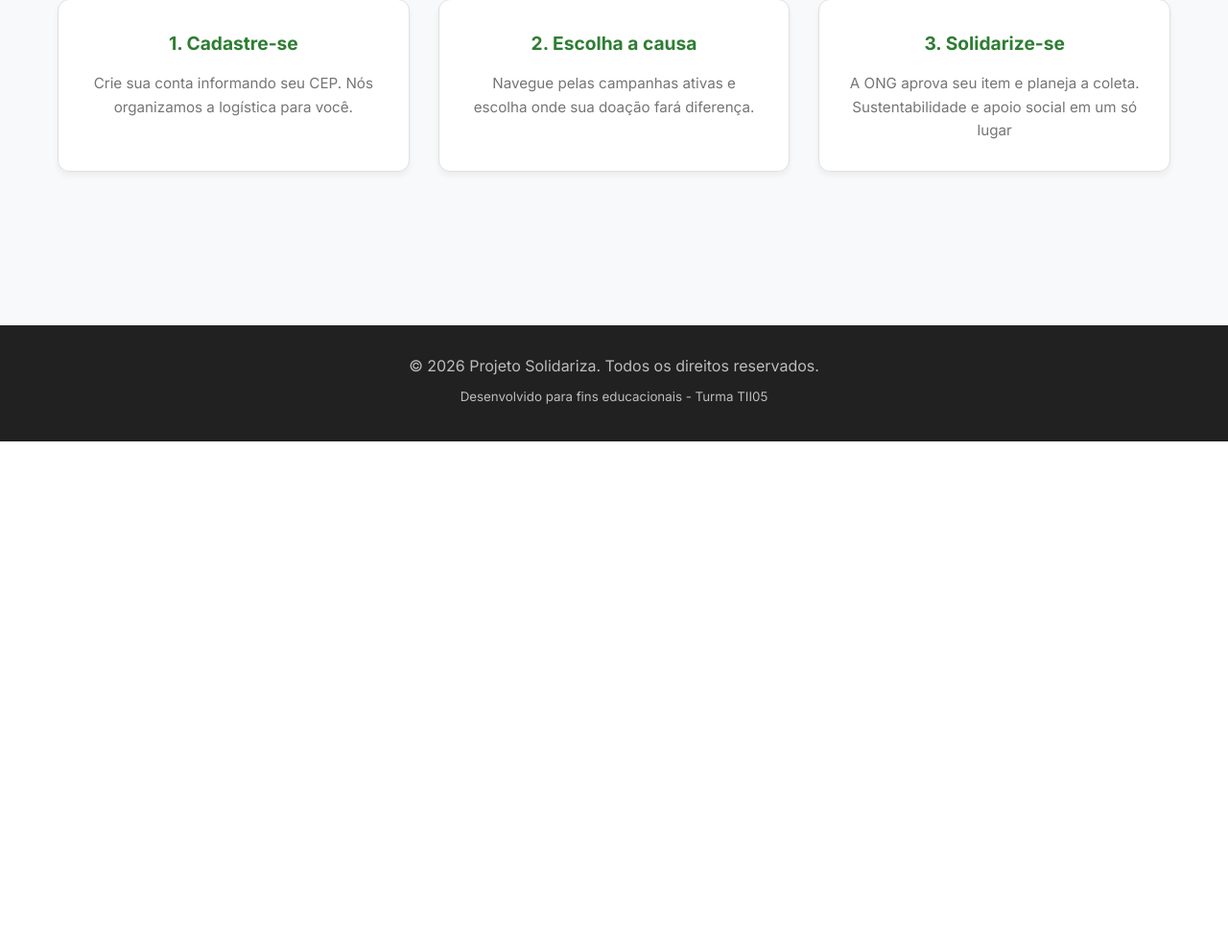
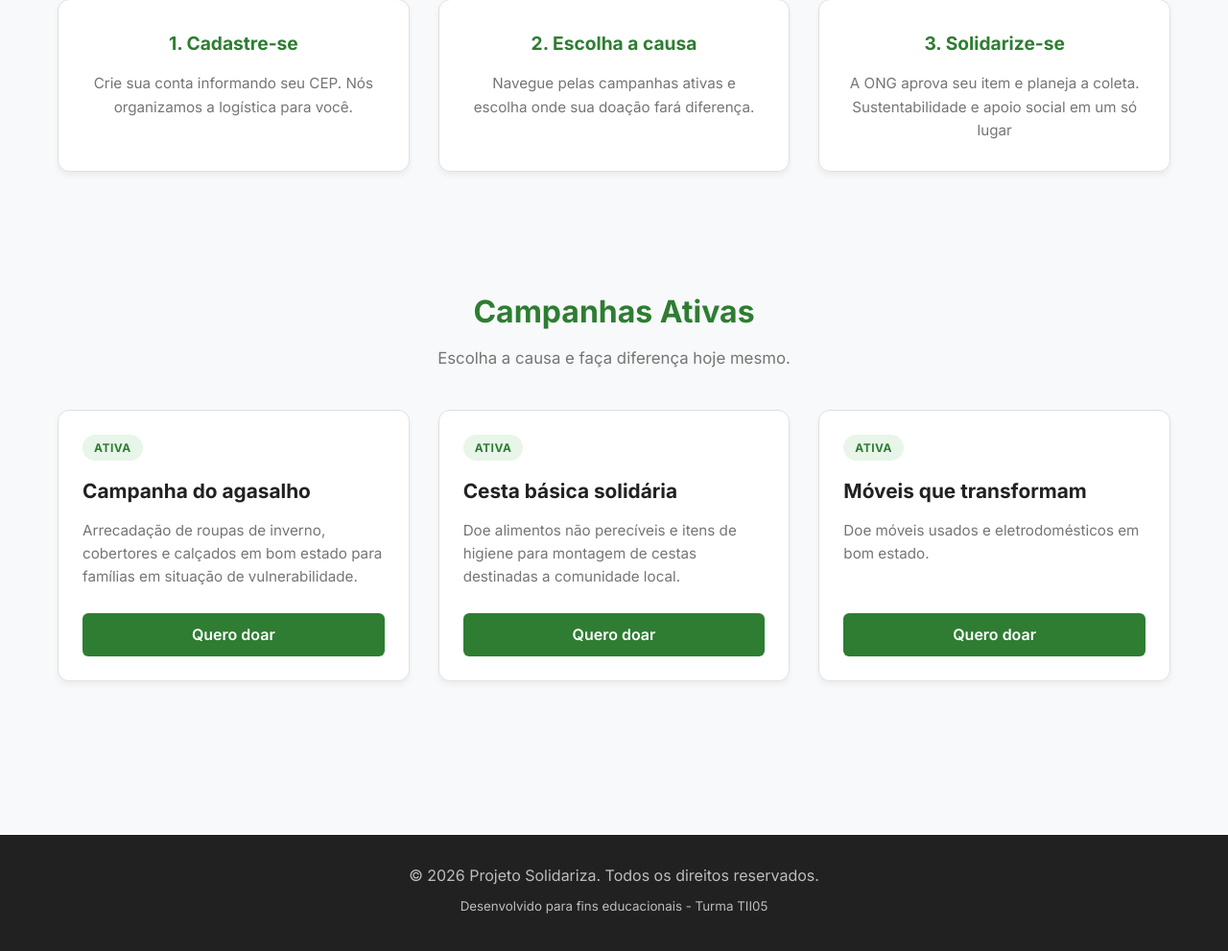
Before and after one commit to MarceloMFreitas/UC07---TII05, a PHP site: page / in a window 1280 px wide. Shown: the part 788-1779 px from the top of the page at 96% size. Before the commit the page ends 1248 px from the top, so only its background shows below. Run offline with PHP 8.4, Linux system fonts and the light colour scheme.

Commit message:
adiciona a vitrine estatica

```diff
--- a/Projeto_Solidariza/assets/css/style.css
+++ b/Projeto_Solidariza/assets/css/style.css
@@ -31,6 +31,11 @@
     margin: 0;
     padding: 0;
     box-sizing: border-box; /* Garante que padding não aumente o tamanho da caixa */
+}
+
+html {
+    /* Faz a tela deslizar suavemente ao clicar em links de âncora (#campanhas) */
+    scroll-behavior: smooth;
 }
 
 body {
@@ -351,3 +356,98 @@ ul {
         transform: translateY(-9.5px) rotate(-45deg);
     }
 }
+
+
+
+/* ==========================================================================
+   10. VITRINE DE CAMPANHAS (CSS GRID)
+   ========================================================================== */
+.vitrine-campanhas {
+    padding: 60px 0;
+    /* Compensa a altura do menu fixo (sticky) para o título não ficar escondido ao rolar */
+    scroll-margin-top: 80px;
+}
+
+.cabecalho-secao {
+    text-align: center;
+    margin-bottom: 40px;
+}
+
+.cabecalho-secao h3 {
+    font-size: 2rem;
+    color: var(--cor-primaria);
+    margin-bottom: 10px;
+}
+
+.cabecalho-secao p {
+    color: var(--cor-texto-claro);
+    font-size: 1.05rem;
+}
+
+/* CSS Grid responsivo automático: cria quantas colunas couberem com no mínimo 300px */
+.grid-campanhas {
+    display: grid;
+    grid-template-columns: repeat(auto-fit, minmax(300px, 1fr));
+    gap: 30px;
+}
+
+.card-campanha {
+    background-color: var(--cor-branco);
+    border: var(--borda-padrao);
+    border-radius: 12px;
+    padding: 25px;
+    box-shadow: var(--sombra-leve);
+
+    /* Flexbox em coluna para empurrar o botão sempre para o fundo do card */
+    display: flex;
+    flex-direction: column;
+    align-items: flex-start;
+    transition: transform 0.3s ease, box-shadow 0.3s ease;
+}
+
+.card-campanha:hover {
+    transform: translateY(-5px);
+    box-shadow: var(--sombra-hover);
+    border-color: var(--cor-primaria);
+}
+
+/* Badge (etiqueta) de Status da Campanha */
+.badge-status {
+    font-size: 0.75rem;
+    font-weight: 700;
+    text-transform: uppercase;
+    letter-spacing: 0.5px;
+    padding: 4px 12px;
+    border-radius: 20px; /* Formato de pílula */
+    margin-bottom: 15px;
+}
+
+.badge-status.ativa {
+    background-color: var(--cor-fundo-card); /* Verde Sálvia */
+    color: var(--cor-primaria);              /* Verde Folha */
+}
+
+.card-campanha h4 {
+    font-size: 1.3rem;
+    color: var(--cor-texto);
+    margin-bottom: 12px;
+}
+
+.descricao-campanha {
+    color: var(--cor-texto-claro);
+    font-size: 0.95rem;
+    margin-bottom: 25px;
+    /* flex-grow: 1 faz o texto ocupar o espaço disponível, alinhando os botões de todos os cards */
+    flex-grow: 1;
+}
+
+.rodape-card {
+    width: 100%;
+}
+
+/* Modificador para o botão ocupar 100% da largura do card */
+.btn-bloco {
+    display: block;
+    width: 100%;
+    text-align: center;
+}
--- a/Projeto_Solidariza/includes/header.php
+++ b/Projeto_Solidariza/includes/header.php
@@ -23,7 +23,7 @@
                 </button>
                 <ul class="menu-links">
                     <li><a href="index.php">Início</a></li>
-                    <li><a href="#">Campanhas</a></li>
+                    <li><a href="#campanhas">Campanhas</a></li>
                     <li><a href="login.php">Entrar</a></li>
                     <li><a href="cadastro.php">Cadastrar</a></li>
                 </ul>
--- a/Projeto_Solidariza/index.php
+++ b/Projeto_Solidariza/index.php
@@ -9,7 +9,7 @@
 
             <div class="hero-botoes">
                 <a href="cadastro.php" class="btn-sustentavel btn-grande">Quero doar</a>
-                <a href="campanhas.php" class="btn-secundario btn-grande">Ver campanhas</a>
+                <a href="#campanhas" class="btn-secundario btn-grande">Ver campanhas</a>
             </div>
         </div>
         <div class="hero-imagem">
@@ -35,6 +35,39 @@
             </div>
         </div>
     </section>
+
+    <section id="campanhas" class="vitrine-campanhas">
+        <div class="cabecalho-secao">
+            <h3>Campanhas Ativas</h3>
+            <p>Escolha a causa e faça diferença hoje mesmo.</p>
+        </div>
+        <div class="grid-campanhas">
+            <article class="card-campanha">
+                <span class="badge-status ativa">Ativa</span>
+                <h4>Campanha do agasalho</h4>
+                <p class="descricao-campanha">Arrecadação de roupas de inverno, cobertores e calçados em bom estado para famílias em situação de vulnerabilidade.</p>
+                <div class="rodape-card">
+                    <a href="cadastro.php" class="btn-bloco btn-sustentavel">Quero doar</a>
+                </div>
+            </article>
+            <article class="card-campanha">
+                <span class="badge-status ativa">Ativa</span>
+                <h4>Cesta básica solidária</h4>
+                <p class="descricao-campanha">Doe alimentos não perecíveis e itens de higiene para montagem de cestas destinadas a comunidade local.</p>
+                <div class="rodape-card">
+                    <a href="cadastro.php" class="btn-bloco btn-sustentavel">Quero doar</a>
+                </div>
+            </article>
+            <article class="card-campanha">
+                <span class="badge-status ativa">Ativa</span>
+                <h4>Móveis que transformam</h4>
+                <p class="descricao-campanha">Doe móveis usados e eletrodomésticos em bom estado.</p>
+                <div class="rodape-card">
+                    <a href="cadastro.php" class="btn-bloco btn-sustentavel">Quero doar</a>
+                </div>
+            </article>
+        </div>
+    </section>
 </main>
 
 
```
